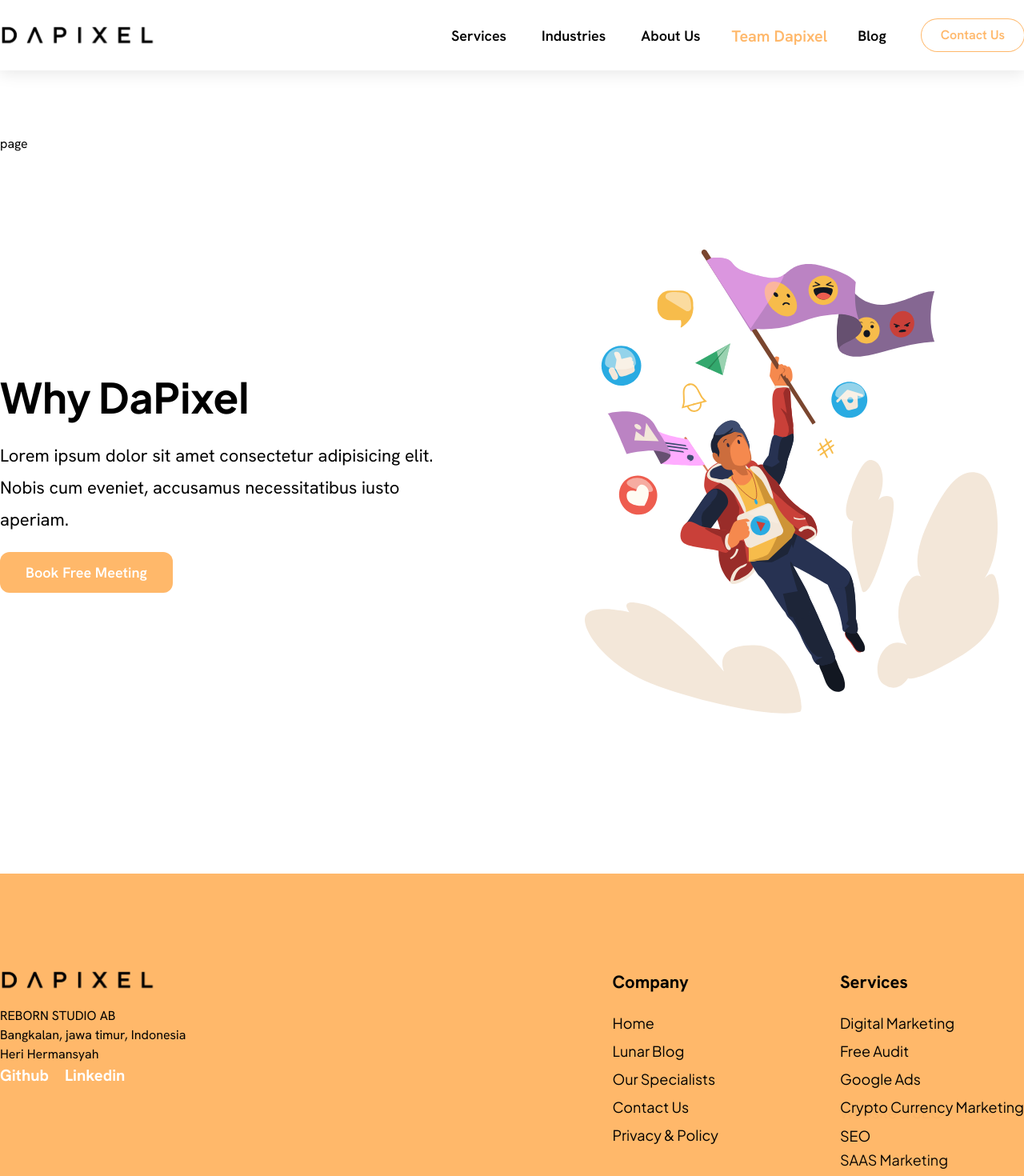
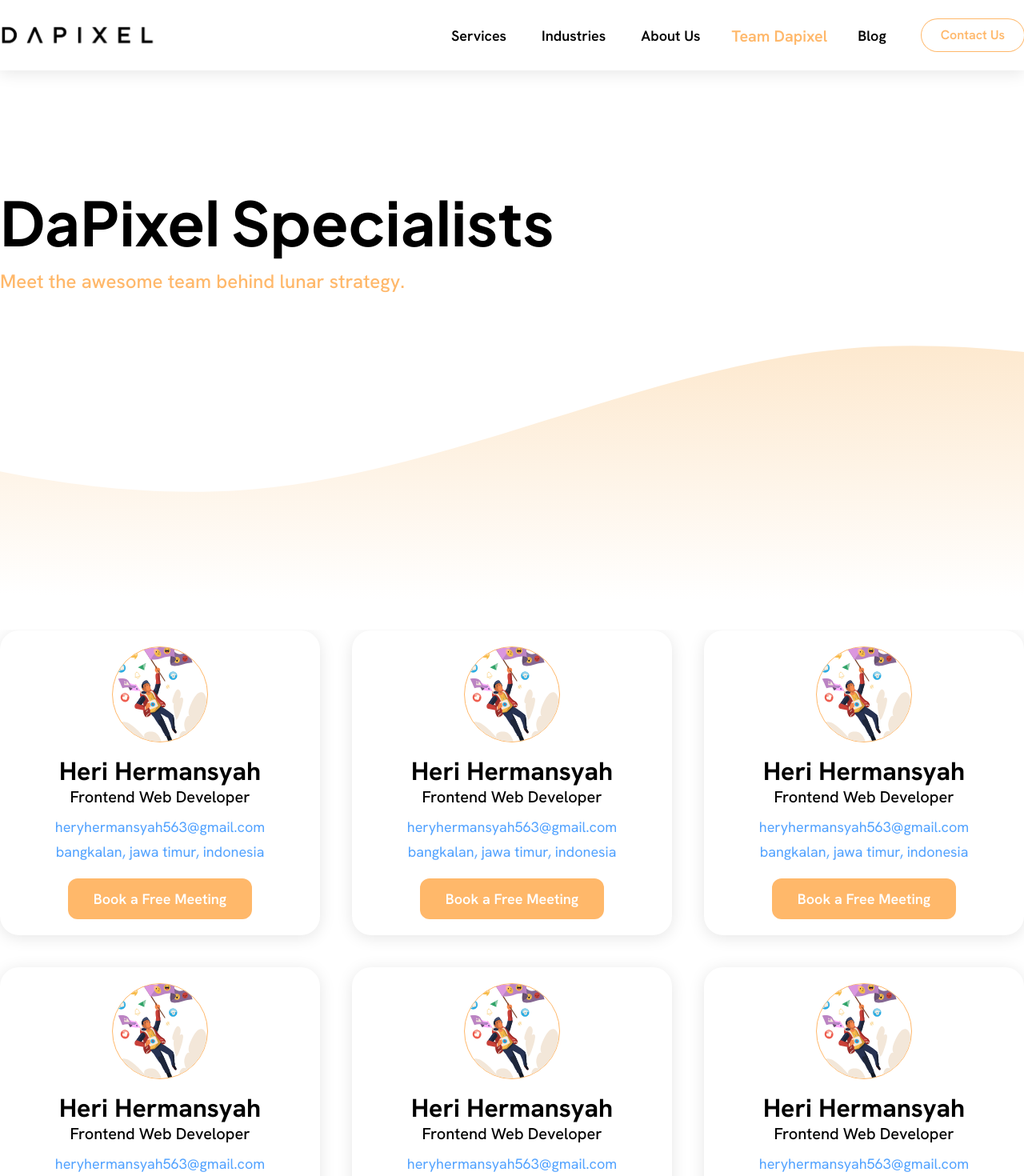
Before and after one commit to herihermansyah/dafixel-marketing-agency-website, a Next.js app: page /team in a window 1280 px wide. Shown: the top 1470 px of the page at 80% size. Built offline with nearby package versions, Linux system fonts and the light colour scheme.

Commit message:
faet(team page): add wave header and team card

```diff
--- a/src/app/team/page.tsx
+++ b/src/app/team/page.tsx
@@ -1,9 +1,17 @@
-import React from 'react'
+import TeamCard from "@/components/team-card";
+import WaveHeader from "@/components/wave-header";
+import React from "react";
 
 const page = () => {
   return (
-    <div>page</div>
-  )
-}
+    <div>
+      <WaveHeader
+        title="DaPixel Specialists"
+        subTitle="Meet the awesome team behind lunar strategy."
+      />
+      <TeamCard />
+    </div>
+  );
+};
 
-export default page
+export default page;
```
